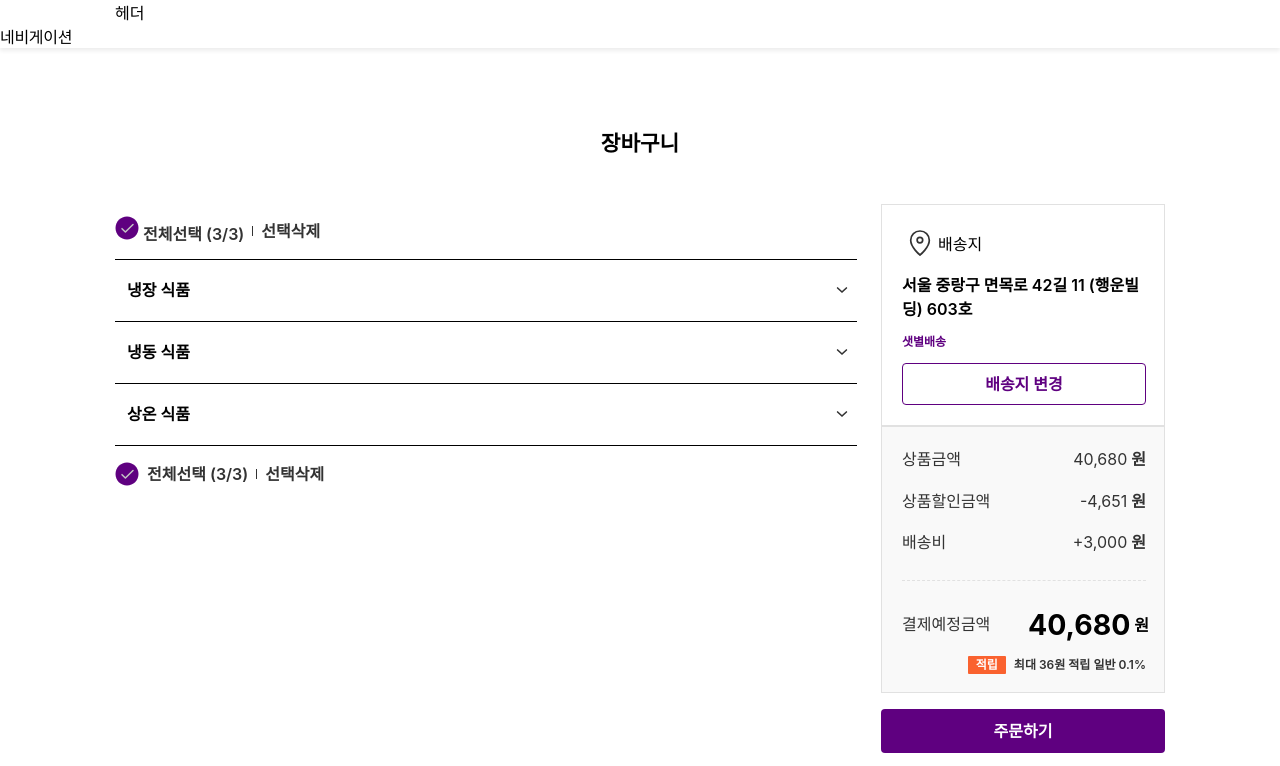
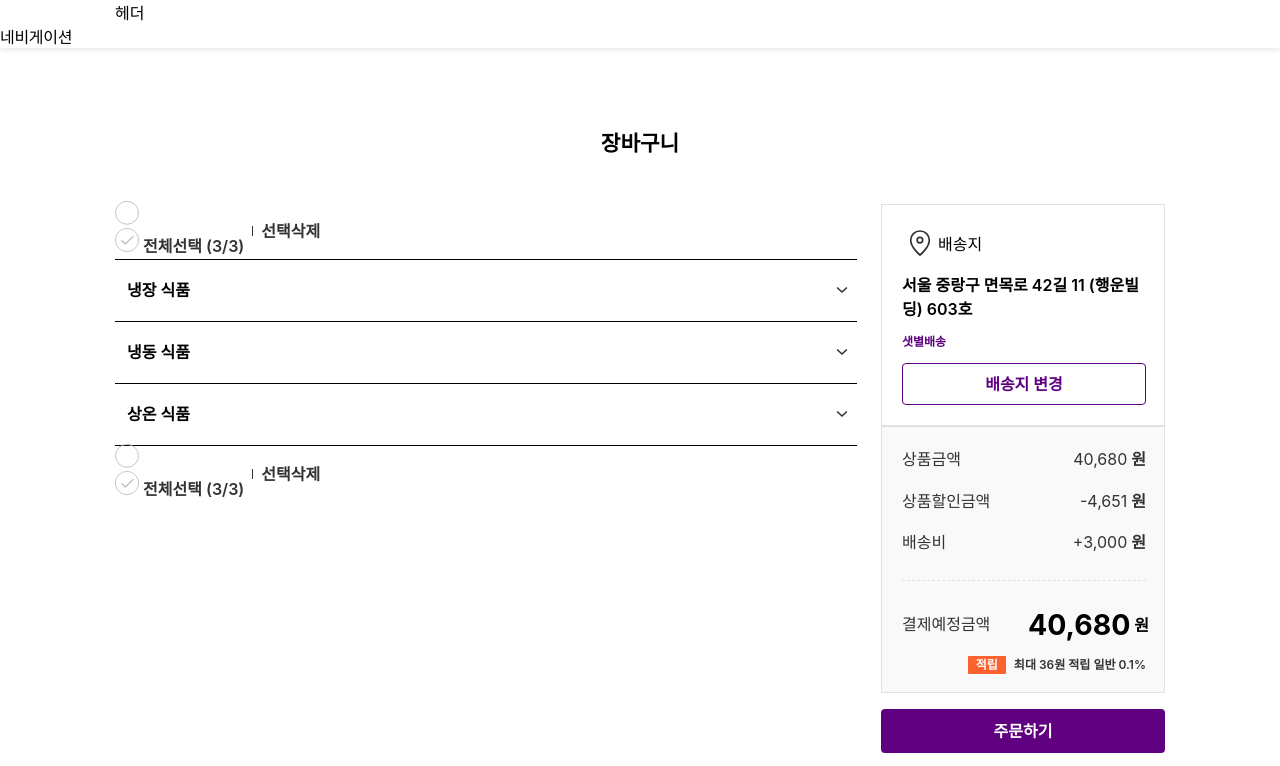
Before and after one commit to likelion-LAB12-VainillaProject/market-karly, a website: page client/cart.html in a window 1280 px wide. Shown: the top 766 px of the page. Drawn offline with nearby package versions, Linux system fonts and the light colour scheme.

Commit message:
[feat] cart.html 초안 수정-01 :memo:

```diff
--- a/client/cart.html
+++ b/client/cart.html
@@ -10,7 +10,8 @@
     />
     <link rel="stylesheet" href="./css/style.css" />
     <script src="https://cdn.jsdelivr.net/npm/swiper@8/swiper-bundle.min.js"></script>
-    <script src="./js/main.js" type="module"></script>
+    <!-- <script src="./js/main.js" type="module"></script> -->
+    <script defer src="./js/cart.js" type="module"></script>
     <title>CART</title>
   </head>
 <body>
@@ -25,8 +26,8 @@
         <div class="cart-main-cartlist-radio--01">
           <div class="cart-main-cartlist-radio-frame">
             <label class="cart-main-cartlist-radio-frame-label">
-              <input type="checkbox" class="cart-main-cartlist-radio-frame-checkbox" checked/>
-              <img src="./assets/icons/cart-icon/isChecked-true.svg" alt="" />
+              <input type="checkbox" class="cart-main-cartlist-radio-frame-checkbox-all--01"/>
+              <img src="./assets/icons/cart-icon/isChecked-false.svg" alt class="cart-main-cartlist-radio-frame-label-image--01" />
               <span>전체선택 (3/3)</span>
             </label>
             <img src="./assets/icons/cart-icon/Rectangle.svg" alt="" />
@@ -70,8 +71,11 @@
         </div>
         <div class = "cart-main-cartlist-radio--02">
           <div class="cart-main-cartlist-radio-frame">
-            <img src="./assets/icons/cart-icon/isChecked-true.svg" alt="" />
-            <span>전체선택 (3/3)</span>
+            <label class="cart-main-cartlist-radio-frame-label">
+              <input type="checkbox" id='cbox' class="cart-main-cartlist-radio-frame-checkbox-all--02"/>
+              <img src="./assets/icons/cart-icon/isChecked-false.svg" alt class="cart-main-cartlist-radio-frame-label-image--02" />
+              <span>전체선택 (3/3)</span>
+            </label>
             <img src="./assets/icons/cart-icon/Rectangle.svg" alt="" />
             <span>선택삭제</span>
           </div>
```
